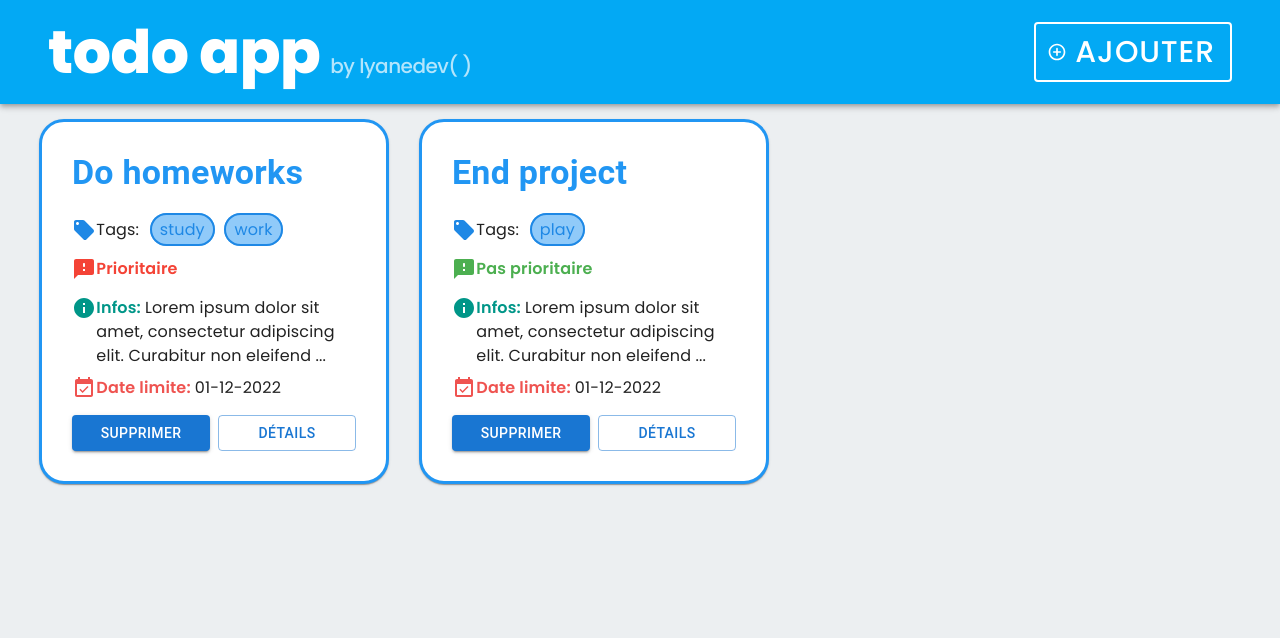
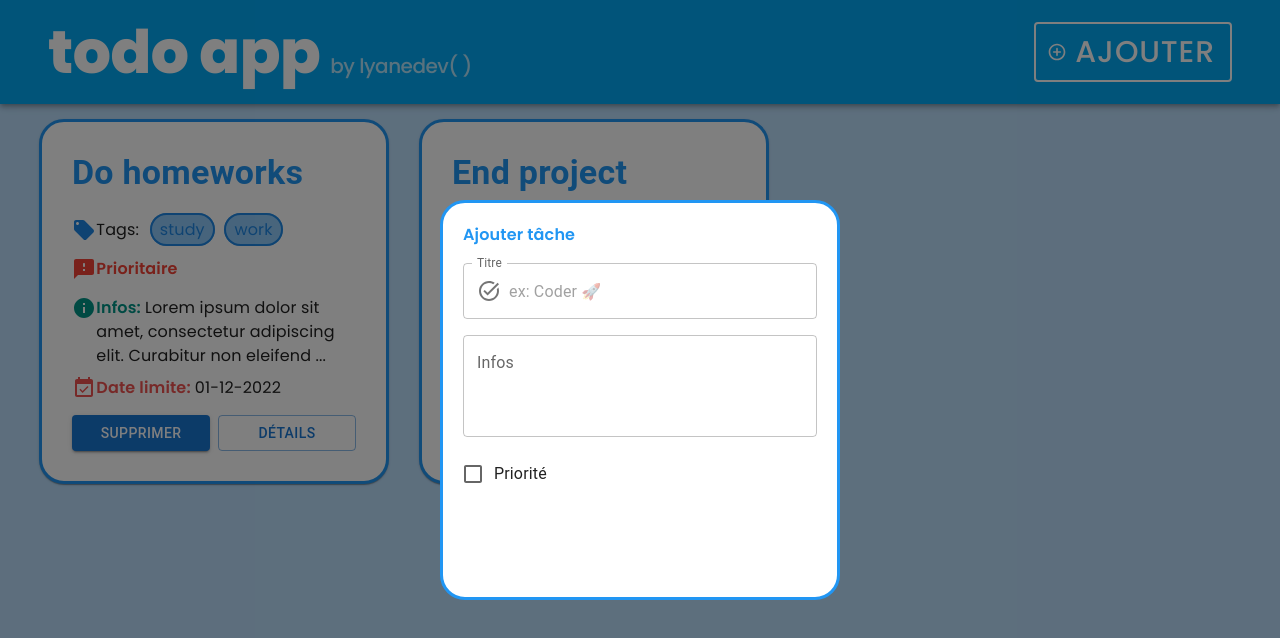
Before and after one commit to lyanedev/To-Do-App-react, a React (Vite) app: page / in a window 1280 px wide. Both pictures are taken after a click on the button "AJOUTER". Shown: the top 638 px of the page. Built offline with nearby package versions, Linux system fonts and the light colour scheme; data requests are answered from the project's data file.

Commit message:
🚀 enhaced global UI and added Add Task feature

```diff
--- a/src/App.css
+++ b/src/App.css
@@ -3,7 +3,7 @@
 .App {
   font-family: "Poppins", sans-serif;
   min-height: 100%;
-  background: #eceff1
+  background: #bbdefb
 }
 
 a {
--- a/src/App.jsx
+++ b/src/App.jsx
@@ -3,7 +3,6 @@ import CssBaseline from "@mui/material/CssBaseline";
 
 import { NavBar } from "./components/NavBar";
 import { Home } from "./pages/home/Home";
-import { Add } from "./pages/add/Add";
 import { Search } from "./pages/search/Search";
 import { Todo } from "./pages/todo/Todo";
 
@@ -17,7 +16,6 @@ function App() {
         <NavBar />
         <Routes>
           <Route path="/" element={<Home />} />
-          <Route path="/add" element={<Add />} />
           <Route path="/search" element={<Search />} />
           <Route path="/todos/:id" element={<Todo />} />
         </Routes>
--- a/src/components/NavBar.jsx
+++ b/src/components/NavBar.jsx
@@ -1,11 +1,41 @@
 import { useNavigate } from "react-router-dom";
+import { useState } from "react";
+import { styled } from "@mui/material/styles";
 
-import { Container, AppBar, Toolbar, Typography } from "@mui/material";
+import {
+  Container,
+  AppBar,
+  Toolbar,
+  Typography,
+  Modal,
+  Box,
+} from "@mui/material";
 import AddCircleOutlineRoundedIcon from "@mui/icons-material/AddCircleOutlineRounded";
 
 import { AddButton } from "./navBar.styled";
 
+import { Add } from "../components/add/Add";
+
+const CustomBox = styled(Box)({
+  position: "absolute",
+  top: "50%",
+  left: "50%",
+  transform: "translate(-50%, -50%)",
+  minWidth: 400,
+  minHeight: 400,
+  padding: 20,
+  background: "#fff",
+  border: "3px solid #2196f3",
+  boxShadow: 24,
+  borderRadius: 25,
+  fontFamily:'Poppins'
+});
+
 export const NavBar = () => {
+  const [open, setOpen] = useState(false);
+  const handleOpen = () => setOpen(true);
+  const handleClose = () => setOpen(false);
+
   const navigate = useNavigate();
   return (
     <AppBar
@@ -41,11 +71,24 @@ export const NavBar = () => {
             </span>
           </Typography>
           <AddButton
+            onClick={handleOpen}
             variant="outlined"
             startIcon={<AddCircleOutlineRoundedIcon />}
           >
             Ajouter
           </AddButton>
+
+          {/* Modal */}
+          <Modal
+            open={open}
+            onClose={handleClose}
+            aria-labelledby="modal-modal-title"
+            aria-describedby="modal-modal-description"
+          >
+            <CustomBox>
+              <Add />
+            </CustomBox>
+          </Modal>
         </Toolbar>
       </Container>
     </AppBar>
--- /dev/null
+++ b/src/components/add/Add.jsx
@@ -0,0 +1,88 @@
+import { useState } from "react";
+
+import "./add.styled";
+
+import React from "react";
+import Grid from "@mui/material/Grid";
+import {
+  TextField,
+  InputAdornment,
+  Checkbox,
+  FormControlLabel,
+  Typography,
+} from "@mui/material";
+import TaskAltIcon from "@mui/icons-material/TaskAlt";
+
+export const Add = () => {
+  const [title, setTitle] = useState("");
+  const [priority, setPriority] = useState(false);
+  const [tags, setTags] = useState([]);
+  const [infos, setInfos] = useState("");
+  const [date, setDate] = useState(null);
+
+  console.log(title, priority, infos);
+
+  return (
+    <>
+      <form>
+        <Grid container direction="column" justifyContent="center" spacing={2}>
+          <Grid item>
+            <Typography
+              variant="p"
+              sx={{
+                color: "#2196f3",
+                fontWeight: 600,
+              }}
+            >
+              Ajouter tâche
+            </Typography>
+          </Grid>
+
+          <Grid item>
+            <TextField
+              placeholder="ex: Coder 🚀"
+              label="Titre"
+              variant="outlined"
+              InputProps={{
+                startAdornment: (
+                  <InputAdornment position="start">
+                    <TaskAltIcon />
+                  </InputAdornment>
+                ),
+              }}
+              onChange={(e) => setTitle(e.target.value)}
+              value={title}
+              fullWidth
+            />
+          </Grid>
+
+          <Grid item>
+            <TextField
+              label="Infos"
+              multiline
+              rows={3}
+              placeholder="ex: Terminer de coder mon projet ToDo App 😤"
+              fullWidth
+              onChange={(e) => setInfos(e.target.value)}
+              value={infos}
+            />
+          </Grid>
+
+          <Grid item>
+            <FormControlLabel
+              control={
+                <Checkbox
+                  checked={priority}
+                  onChange={() => setPriority(!priority)}
+                  inputProps={{ "aria-label": "controlled" }}
+                  label="Priorité"
+                />
+              }
+              label="Priorité"
+            />
+          </Grid>
+        </Grid>
+      </form>
+    </>
+  );
+};
--- a/src/components/navBar.styled.jsx
+++ b/src/components/navBar.styled.jsx
@@ -10,6 +10,6 @@ export const AddButton = styled(Button)({
   "&:hover": {
     backgroundColor: "#fff",
     border: "2px solid #fff",
-    color: "blue",
+    color: "#03a9f4",
   },
 });
--- a/src/pages/add/Add.jsx
+++ /dev/null
@@ -1,7 +0,0 @@
-import "./add.styled";
-
-import React from "react";
-
-export const Add = () => {
-  return <div>Add</div>;
-};
```
Also changed, not shown: src/components/add/add.styled.jsx (added).
